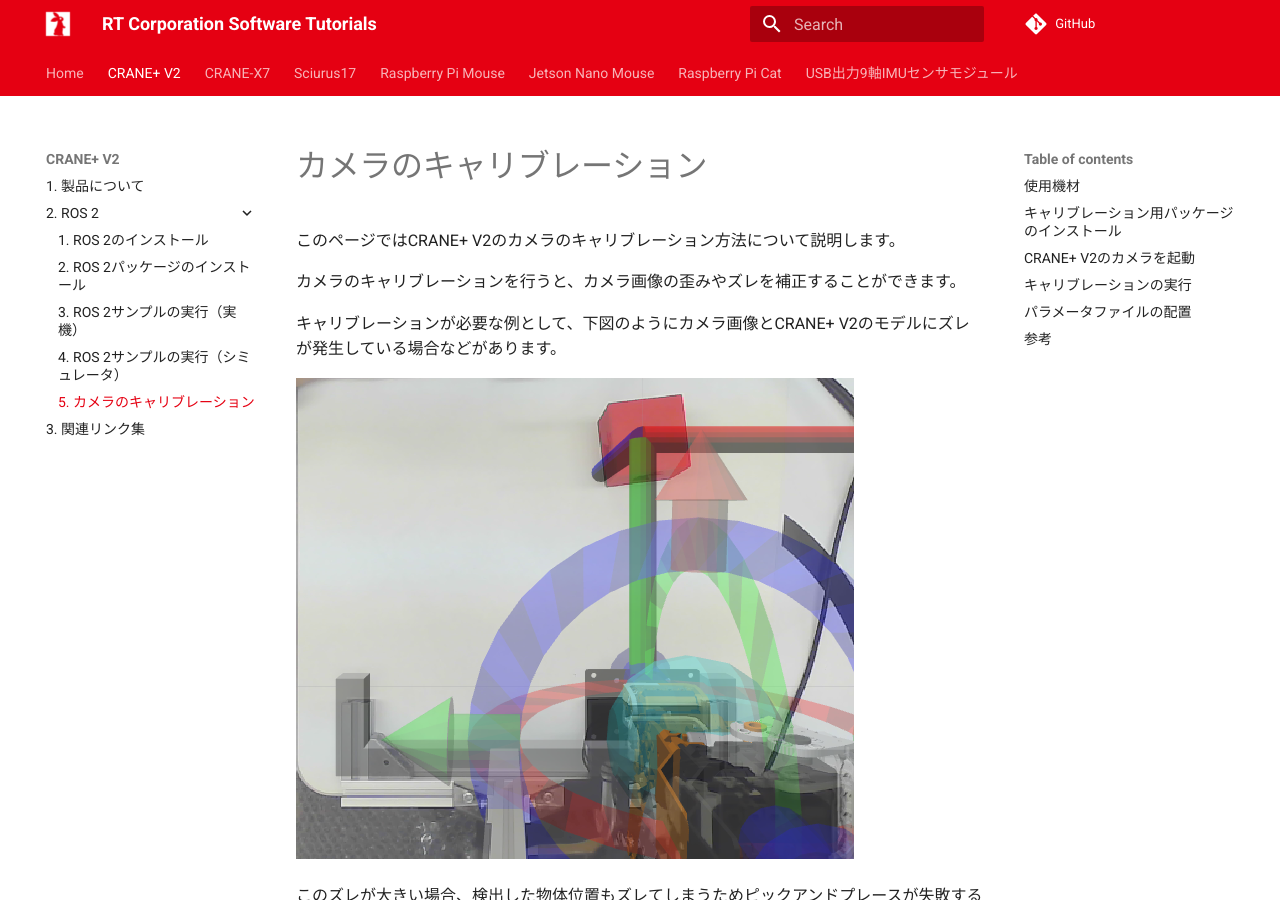
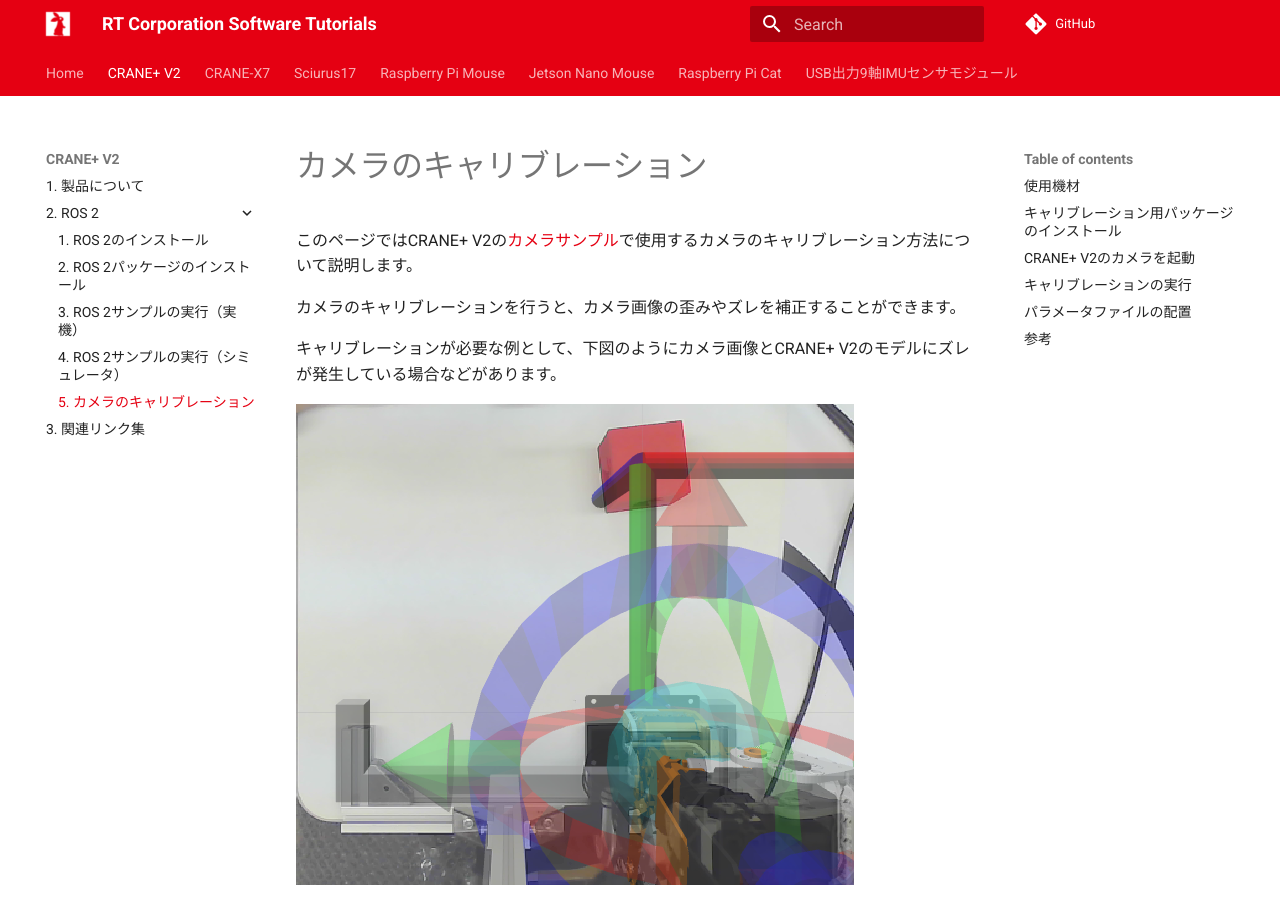
Before and after one commit to rt-net/tutorials, an MkDocs documentation site: the page built from docs/cranev2/ros/camera-calibration.md, in a window 1280 px wide and 900 px high. Built offline with MkDocs 1.6.1 and Material for MkDocs 9.7.7, drawn with Linux system fonts in a browser that asks for light colours; comment, search, counter and statistics services are not loaded.

Commit message:
カメラサンプルのリンクを追加
Co-authored-by: Kuwamai <mitsumex333@gmail.com>

```diff
--- a/docs/cranev2/ros/camera-calibration.md
+++ b/docs/cranev2/ros/camera-calibration.md
@@ -4,7 +4,7 @@
 ---
 
 # カメラのキャリブレーション
-このページではCRANE+ V2のカメラのキャリブレーション方法について説明します。
+このページではCRANE+ V2の[カメラサンプル](https://github.com/rt-net/crane_plus/tree/master/crane_plus_examples#camera-examples)で使用するカメラのキャリブレーション方法について説明します。
 
 カメラのキャリブレーションを行うと、カメラ画像の歪みやズレを補正することができます。
 
```
